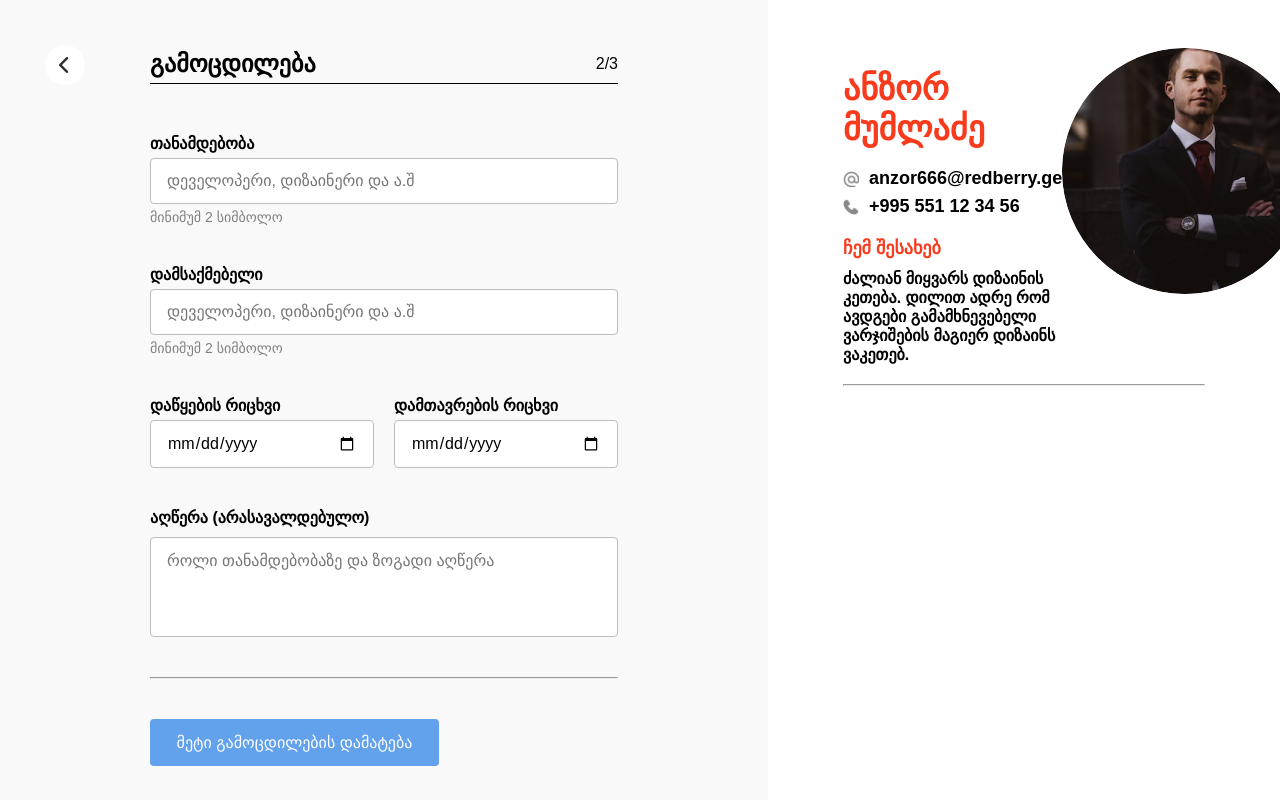
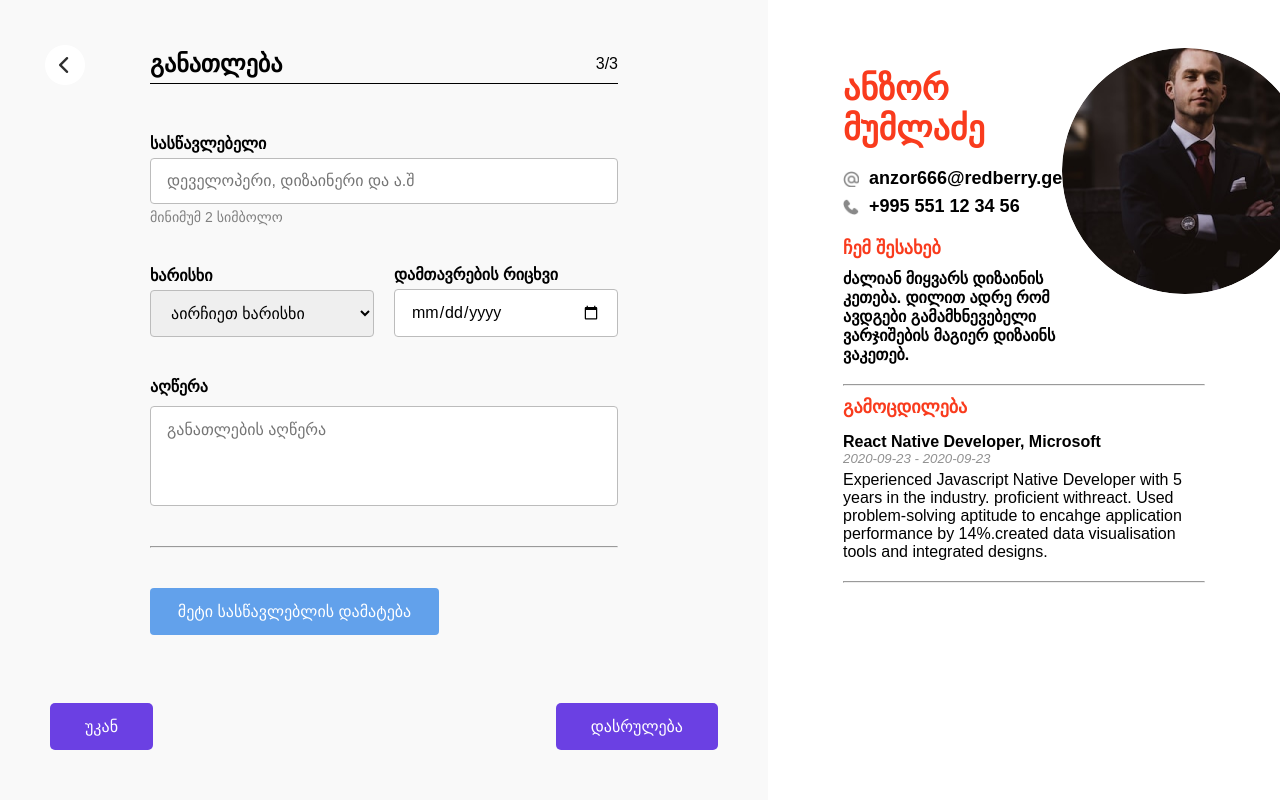
Before and after one commit to Badonix/Redberry-bootcamp-task, a React (Vite) app: page /education in a window 1280 px wide. Built offline with nearby package versions, Linux system fonts and the light colour scheme; a web font is replaced by a local one.

Commit message:
Added education page and fixed Next/Previous buttons

```diff
--- a/src/App.scss
+++ b/src/App.scss
@@ -92,6 +92,7 @@ body,
     display: flex;
     flex-direction: column;
     padding: 50px 150px;
+    position: relative;
     .back-btn {
       width: 40px;
       height: 40px;
@@ -126,6 +127,7 @@ body,
       .add-experience {
         background-color: #62a1eb;
         color: white;
+        cursor: pointer;
         border-radius: 4px;
         border: none;
         padding: 14px 20px;
@@ -154,9 +156,18 @@ body,
           font-size: 14px;
         }
       }
-      input {
+      input,
+      select {
         @extend %input;
+        width: 100%;
+        option {
+          font-size: 15px;
+          padding: 15px;
+          outline: none;
+          border: none;
+        }
       }
+
       .img-upload-row {
         display: flex;
         gap: 20px;
@@ -214,6 +225,11 @@ body,
       }
     }
     .next-btn-cont {
+      position: absolute;
+      left: 0;
+      bottom: 0;
+      padding: 50px;
+      width: 100%;
       display: flex;
       justify-content: space-between;
       align-items: center;
@@ -284,4 +300,25 @@ body,
       }
     }
   }
+  .experience-section {
+    margin-top: 10px;
+    h3 {
+      color: #f93b1d;
+      font-size: 18px;
+    }
+    .single-experience {
+      display: flex;
+      flex-direction: column;
+      align-items: flex-start;
+      justify-content: center;
+      gap: 5px;
+      margin-top: 15px;
+      font-size: 16px;
+      h5 {
+        color: #909090;
+        font-style: italic;
+        font-weight: 300;
+      }
+    }
+  }
 }
--- a/src/components/Cv.jsx
+++ b/src/components/Cv.jsx
@@ -2,6 +2,7 @@ import React from "react";
 import man from "../assets/man.png";
 import email from "../assets/email-icon.png";
 import phone from "../assets/phone-num-icon.png";
+import SignleExperience from "./SignleExperience";
 function Cv() {
   return (
     <section className="cv">
@@ -29,6 +30,13 @@ function Cv() {
         <img src={man} className="img" />
       </div>
       <hr style={{ marginTop: "20px" }}></hr>
+      <div className="experience-section">
+        <h3>გამოცდილება</h3>
+        <div className="experiences">
+          <SignleExperience />
+        </div>
+      </div>
+      <hr style={{ marginTop: "20px" }}></hr>
     </section>
   );
 }
--- /dev/null
+++ b/src/components/SignleExperience.jsx
@@ -0,0 +1,20 @@
+import React from "react";
+
+function SignleExperience() {
+  return (
+    <div className="single-experience">
+      <div className="general-experience">
+        <h4>React Native Developer, Microsoft</h4>
+        <h5>2020-09-23 - 2020-09-23</h5>
+      </div>
+      <p>
+        Experienced Javascript Native Developer with 5 years in the industry.
+        proficient withreact. Used problem-solving aptitude to encahge
+        application performance by 14%.created data visualisation tools and
+        integrated designs.
+      </p>
+    </div>
+  );
+}
+
+export default SignleExperience;
--- a/src/pages/Education.jsx
+++ b/src/pages/Education.jsx
@@ -9,7 +9,7 @@ function Education() {
     navigate("/experience");
   };
 
-  const nextPage = () => {
+  const handleFinish = () => {
     navigate("/");
   };
   return (
@@ -18,14 +18,14 @@ function Education() {
         <BackToMenu />
         <div className="private-info-top-row">
           <div className="top-info">
-            <h2>გამოცდილება</h2>
-            <p>2/3</p>
+            <h2>განათლება</h2>
+            <p>3/3</p>
           </div>
           <div className="line"></div>
         </div>
         <form>
           <div className="position-row">
-            <label htmlFor="position">თანამდებობა</label>
+            <label htmlFor="position">სასწავლებელი</label>
             <input
               type="text"
               id="position"
@@ -33,19 +33,29 @@ function Education() {
             />
             <p className="hint">მინიმუმ 2 სიმბოლო </p>
           </div>
-          <div className="recruiter-row">
-            <label htmlFor="recruiter">დამსაქმებელი</label>
-            <input
-              type="text"
-              id="recruiter"
-              placeholder="დეველოპერი, დიზაინერი და ა.შ"
-            />
-            <p className="hint">მინიმუმ 2 სიმბოლო </p>
-          </div>
           <div className="date-row">
             <div className="start-date">
-              <label>დაწყების რიცხვი</label>
-              <input type="date" />
+              <label htmlFor="quality">ხარისხი</label>
+              <select id="quality">
+                <option value="" selected disabled hidden>
+                  აირჩიეთ ხარისხი
+                </option>
+                <option value="საშუალო სკოლის დიპლომი">
+                  საშუალო სკოლის დიპლომი
+                </option>
+                <option value="ზოგადსაგანმანათლებლო დიპლომი">
+                  ზოგადსაგანმანათლებლო დიპლომი
+                </option>
+                <option value="ბაკალავრი">ბაკალავრი</option>
+                <option value="მაგისტრი">მაგისტრი</option>
+                <option value="დოქტორი">დოქტორი</option>
+                <option value="ასოცირებული ხარისხი">ასოცირებული ხარისხი</option>
+                <option value="სტუდენტი">სტუდენტი</option>
+                <option value="კოლეჯი (ხარისხის გარეშე)">
+                  კოლეჯი (ხარისხის გარეშე)
+                </option>
+                <option value="სხვა">სხვა</option>
+              </select>
             </div>
             <div className="end-date">
               <label>დამთავრების რიცხვი</label>
@@ -54,18 +64,16 @@ function Education() {
           </div>
 
           <div className="about-me-row">
-            <label>აღწერა (არასავალდებულო)</label>
-            <textarea
-              placeholder={"როლი თანამდებობაზე და ზოგადი აღწერა"}
-            ></textarea>
+            <label>აღწერა</label>
+            <textarea placeholder={"განათლების აღწერა"}></textarea>
           </div>
           <hr></hr>
-          <button className="add-experience">მეტი გამოცდილების დამატება</button>
+          <button className="add-experience">მეტი სასწავლებლის დამატება</button>
         </form>
         <div className="next-btn-cont">
           <button onClick={previousPage}>უკან</button>
           <div></div>
-          <button onClick={nextPage}>შემდეგი</button>
+          <button onClick={handleFinish}>დასრულება</button>
         </div>
       </div>
       <Cv />
```
